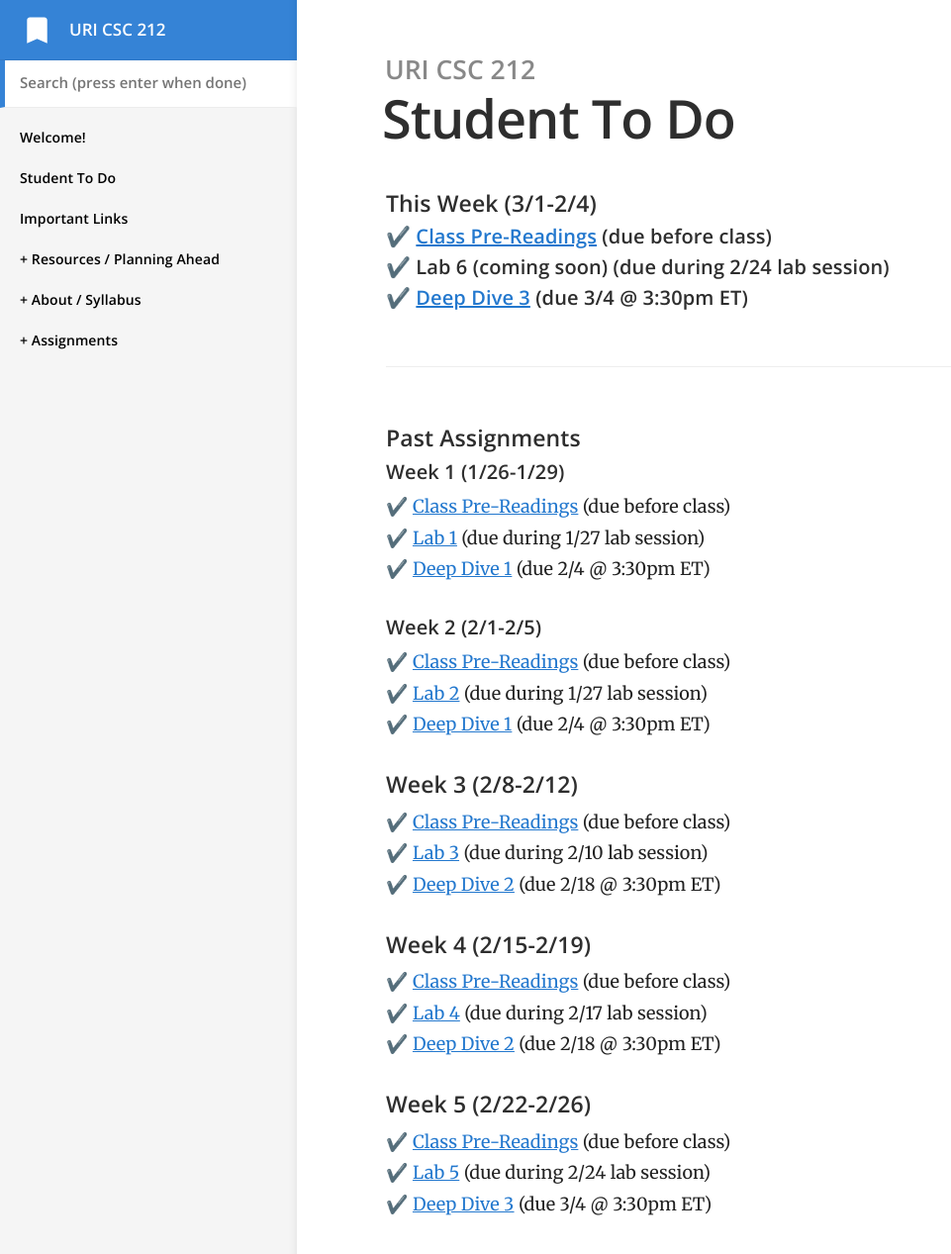
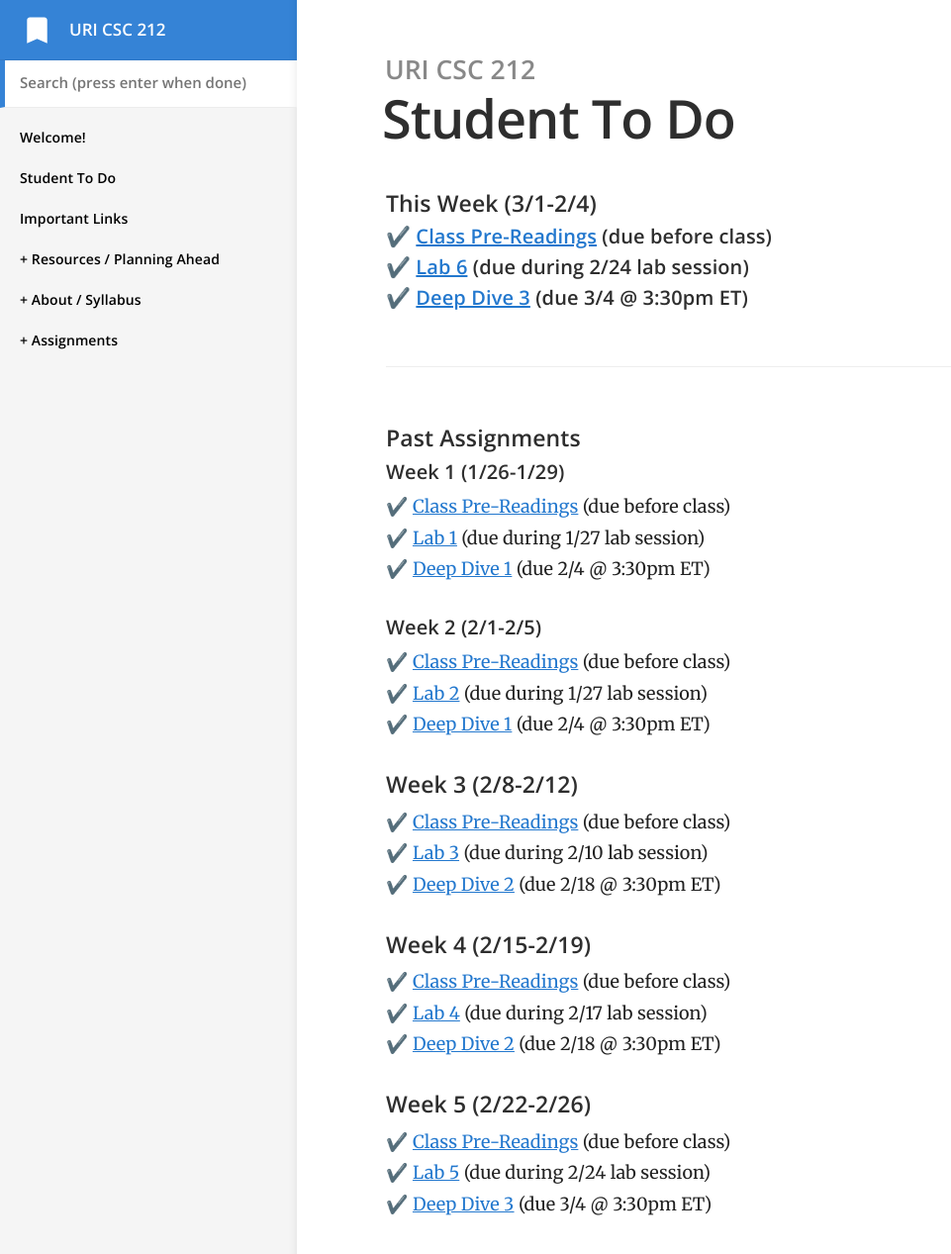
Before and after one commit to vcc-csc212/sp21-archive, a Jekyll site: the page built from todo.md, in a window 1280 px wide and 1284 px high. Shown: the top 1267 px of the window at 99% size, without its empty margins (0-961 px from the left). Built offline with Jekyll 4.4.1, drawn with Linux system fonts in a browser that asks for light colours.

Commit message:
Added lab06 link

```diff
--- a/todo.md
+++ b/todo.md
@@ -4,7 +4,7 @@ permalink: /todo/
 ---
 #### This Week (3/1-2/4)
 ##### ✔️ [Class Pre-Readings](/wk6) (due before class)
-##### ✔️ Lab 6 (coming soon)  (due during 2/24 lab session)
+##### ✔️ [Lab 6](/lab06)  (due during 2/24 lab session)
 ##### ✔️ [Deep Dive 3](/dd3) (due 3/4 @ 3:30pm ET)
 
 
```
Also changed, not shown: _docs/labs/lab-06/lab-06.md (+1 -1 lines).
